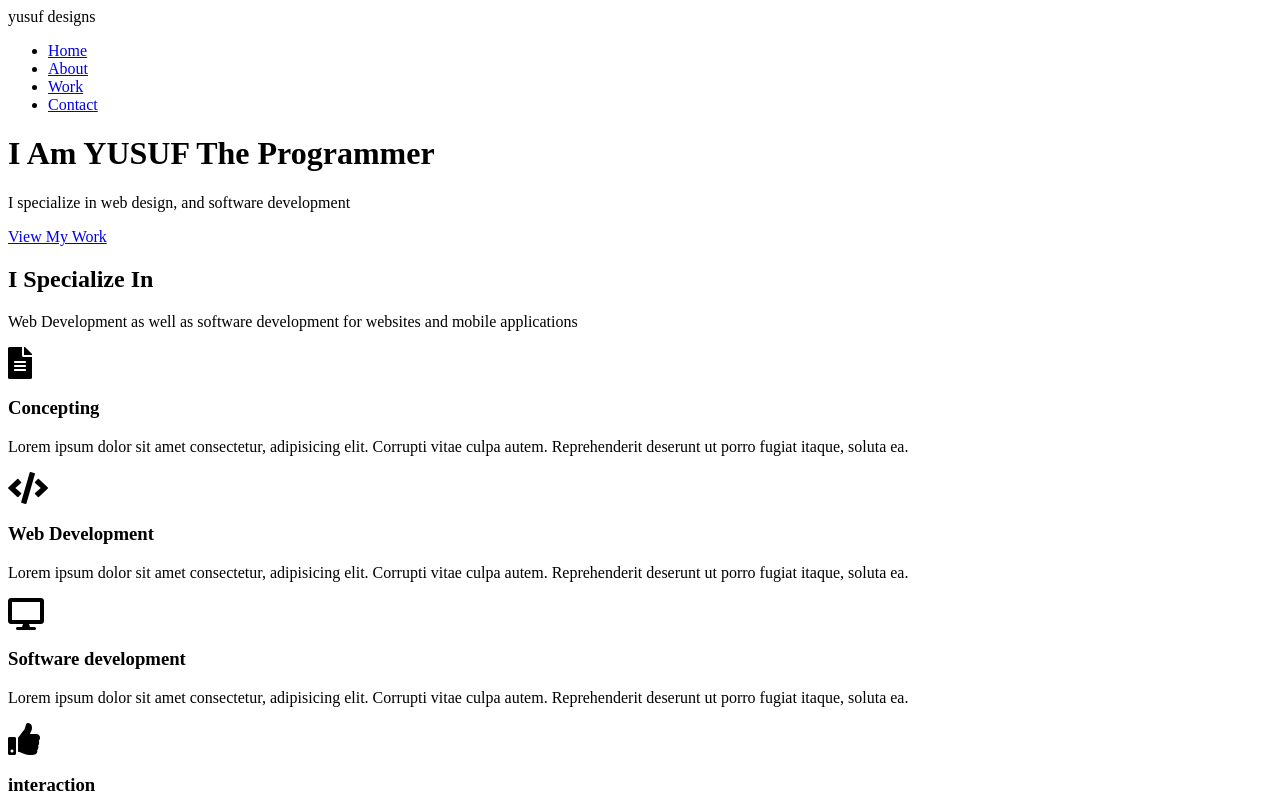
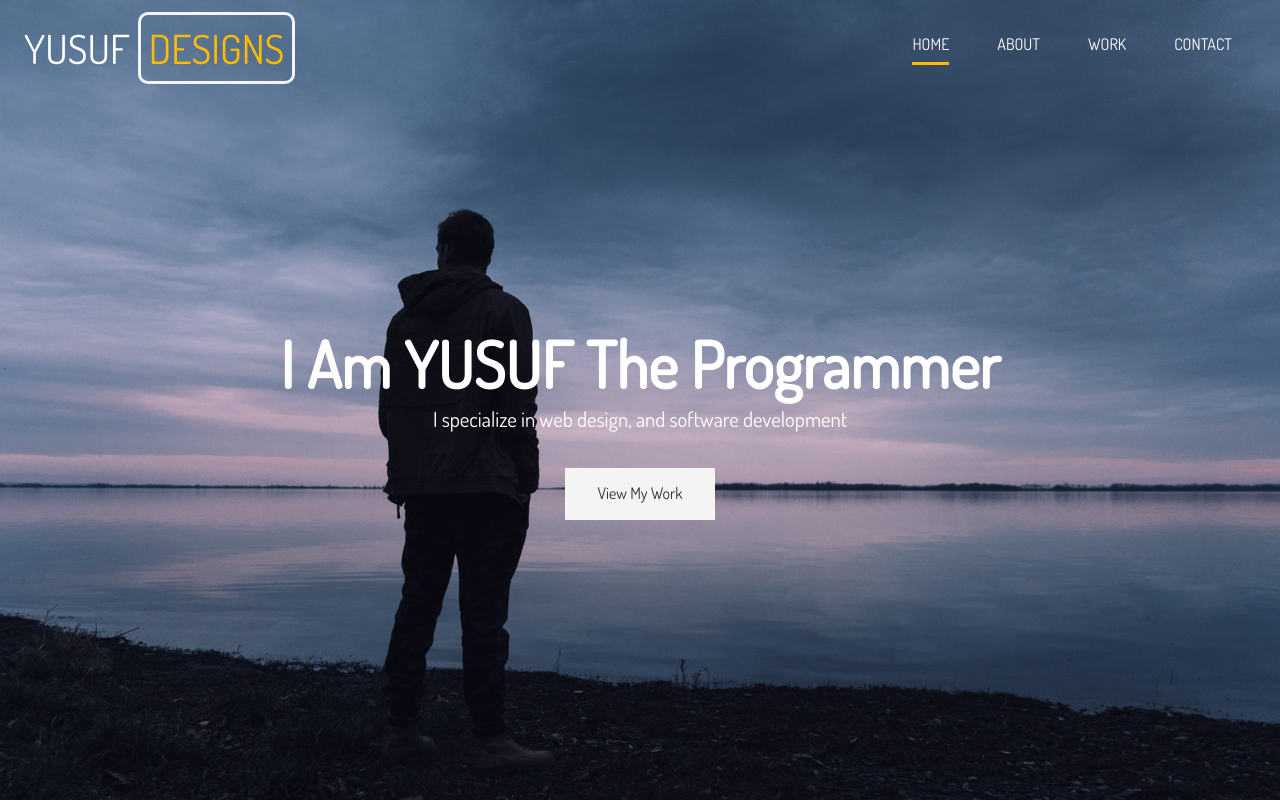
Before and after one commit to YusufsDesigns/static-portfolio-website, a website: page dist/index.html in a window 1280 px wide. Shown: the top 802 px of the page. Drawn offline with nearby package versions, Linux system fonts and the light colour scheme; files that its build step writes are made by us from their sources; the site is published under a folder, as on GitHub Pages, so addresses that start at the root find nothing.

Commit message:
new commit

```diff
--- a/dist/index.html
+++ b/dist/index.html
@@ -8,7 +8,7 @@
     <link rel="preconnect" href="https://fonts.googleapis.com">
 <link rel="preconnect" href="https://fonts.gstatic.com" crossorigin>
 <link href="https://fonts.googleapis.com/css2?family=Dosis:wght@300;400&display=swap" rel="stylesheet">
-    <link rel="stylesheet" href="/dist/css/main.css">
+    <link rel="stylesheet" href="./css/main.css">
     <title>Yusuf Lawal | Web Developer, Software Developer</title>
 </head>
 <body>
@@ -18,16 +18,16 @@
             <nav id="main-nav">
                 <span id="logo"> yusuf <span class="design">designs</span></span>
                 <ul>
-                    <li><a href="index.html" class="current">Home</a></li>
-                    <li><a href="about.html">About</a></li>
-                    <li><a href="work.html">Work</a></li>
-                    <li><a href="contact.html">Contact</a></li>
+                    <li><a href="./index.html" class="current">Home</a></li>
+                    <li><a href="./about.html">About</a></li>
+                    <li><a href="./work.html">Work</a></li>
+                    <li><a href="./contact.html">Contact</a></li>
                 </ul>
             </nav>
             <div class="header-content">
                 <h1>I Am YUSUF The <span class="txt-type" data-wait="3000" data-words='["Programmer", "Software Dev", "Web Dev"]'></span></h1>
                 <p class="lead">I specialize in web design, and software development</p>
-                <a href="work.html" class="btn-light">View My Work</a>
+                <a href="./work.html" class="btn-light">View My Work</a>
             </div>
         </div>
     </header>
@@ -153,6 +153,6 @@
 
 
 
-    <script src="js/typewriter.js"></script>
+    <script src="./js/typewriter.js"></script>
 </body>
 </html>
```
Also changed, not shown: dist/about.html (+5 -5 lines), dist/contact.html (+5 -5 lines), dist/work.html (+5 -5 lines).
